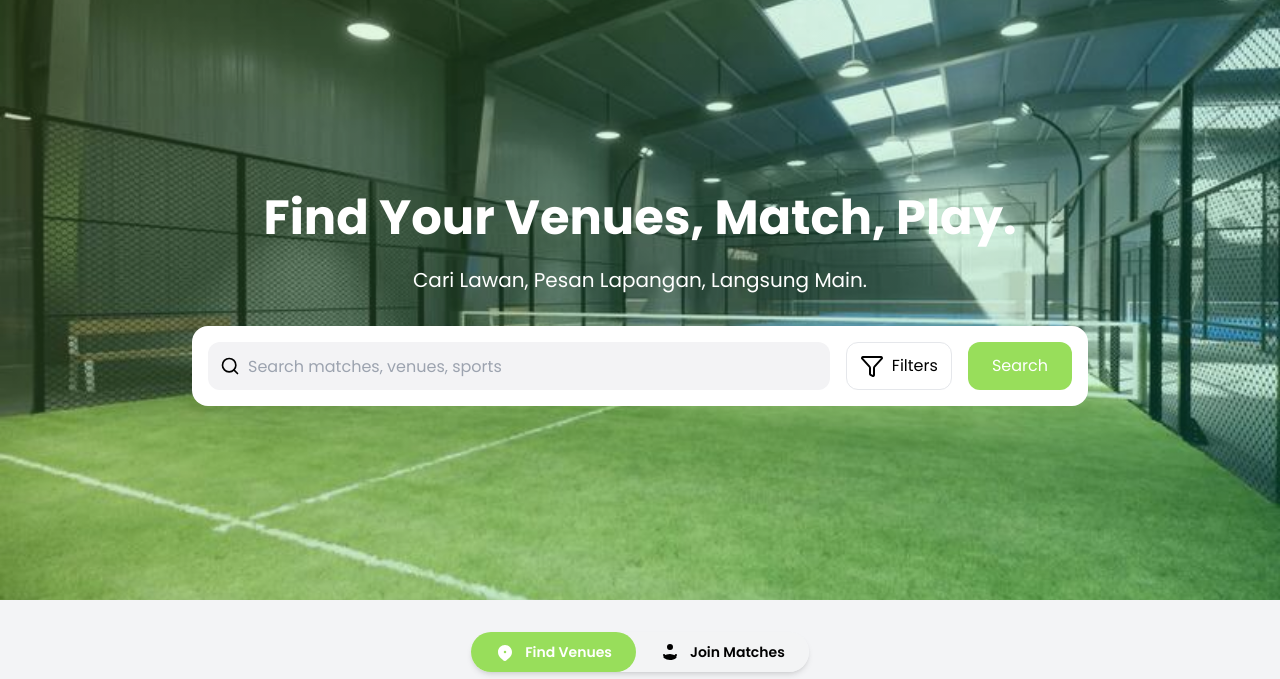
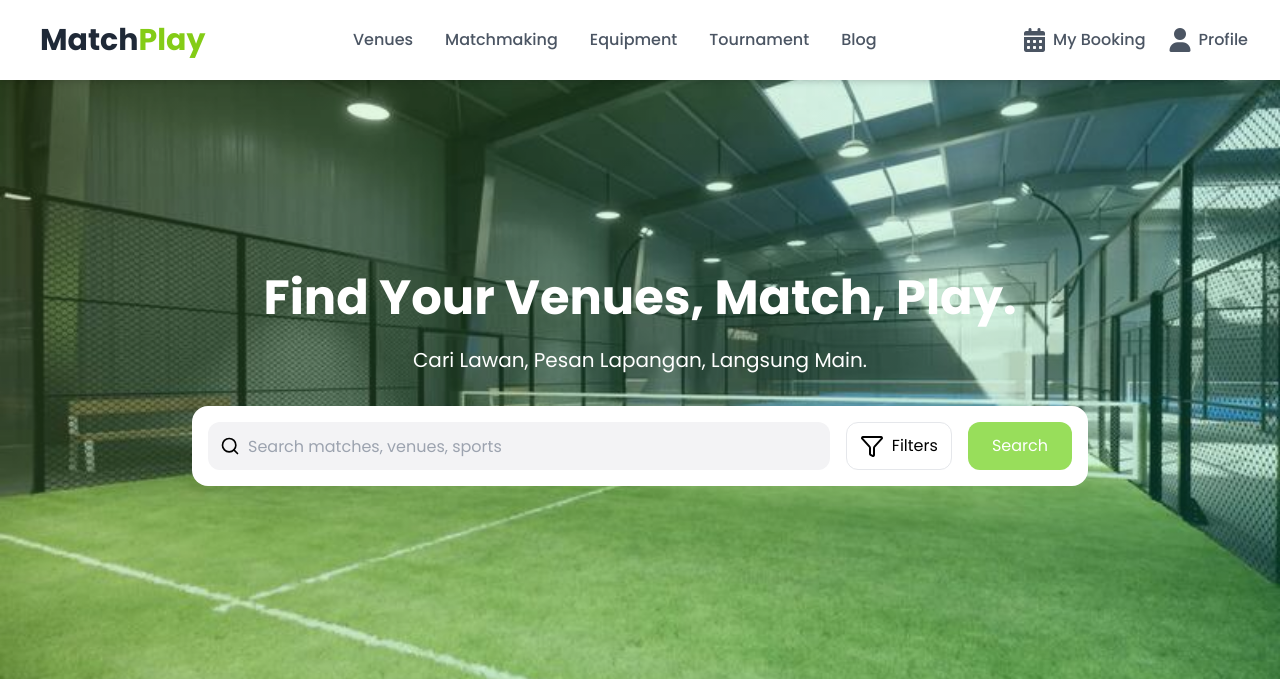
Before and after one commit to PBP-E07/matchplay, a Django app: page / in a window 1280 px wide. Shown: the top 679 px of the page. Run offline with Django 5.2, Linux system fonts and the light colour scheme; data that the repository does not hold is empty; some libraries are stand-ins or nearby versions.

Commit message:
feat: add navbar

```diff
--- a/templates/base.html
+++ b/templates/base.html
@@ -10,6 +10,8 @@
     <script src="https://cdn.tailwindcss.com"></script>
 </head>
 <body class="bg-gray-100">
+    {% include 'partials/navbar.html' %}
+
     <main class="min-h-dvh">
         {% block content %} {% endblock content %}
     </main>
--- /dev/null
+++ b/templates/partials/navbar.html
@@ -0,0 +1,43 @@
+<nav class="bg-white shadow-md sticky top-0 z-30">
+    <div class="container mx-auto px-4 sm:px-6 lg:px-8">
+        <div class="flex justify-between items-center h-20">
+            <div class="flex-shrink-0">
+                <a href="/" class="flex items-center space-x-2">
+                    <i class="fa-solid fa-shield-halved text-lime-500 text-3xl"></i>
+
+                    <span class="text-3xl font-bold">
+                        <span class="text-gray-800">Match</span><span class="text-lime-500">Play</span>
+                    </span>
+                </a>
+            </div>
+
+            <div class="hidden md:flex md:items-center md:space-x-8">
+                <a href="#" class="text-gray-600 hover:text-gray-900 font-medium">Venues</a>
+                <a href="#" class="text-gray-600 hover:text-gray-900 font-medium">Matchmaking</a>
+                <a href="#" class="text-gray-600 hover:text-gray-900 font-medium">Equipment</a>
+                <a href="#" class="text-gray-600 hover:text-gray-900 font-medium">Tournament</a>
+                <a href="#" class="text-gray-600 hover:text-gray-900 font-medium">Blog</a>
+            </div>
+
+            <div class="hidden md:flex md:items-center md:space-x-6">
+                <a href="#" class="flex items-center space-x-2 text-gray-600 hover:text-gray-900">
+                    <i class="fa-solid fa-calendar-days text-2xl"></i>
+                    <span class="font-medium">My Booking</span>
+                </a>
+                <a href="#" class="flex items-center space-x-2 text-gray-600 hover:text-gray-900">
+                    <i class="fa-solid fa-user text-2xl"></i>
+                    <span class="font-medium">Profile</span>
+                </a>
+            </div>
+
+            <div class="md:hidden flex items-center">
+                <button id="mobile-menu-button" class="inline-flex items-center justify-center p-2 rounded-md text-gray-400 hover:text-gray-500 hover:bg-gray-100 focus:outline-none focus:ring-2 focus:ring-inset focus:ring-lime-500" aria-controls="mobile-menu" aria-expanded="false">
+                    <span class="sr-only">Open main menu</span>
+                    <i id="menu-open-icon" class="fa-solid fa-bars text-2xl block"></i>
+                    <i id="menu-close-icon" class="fa-solid fa-times text-2xl hidden"></i>
+                </button>
+            </div>
+
+        </div>
+    </div>
+</nav>
```
